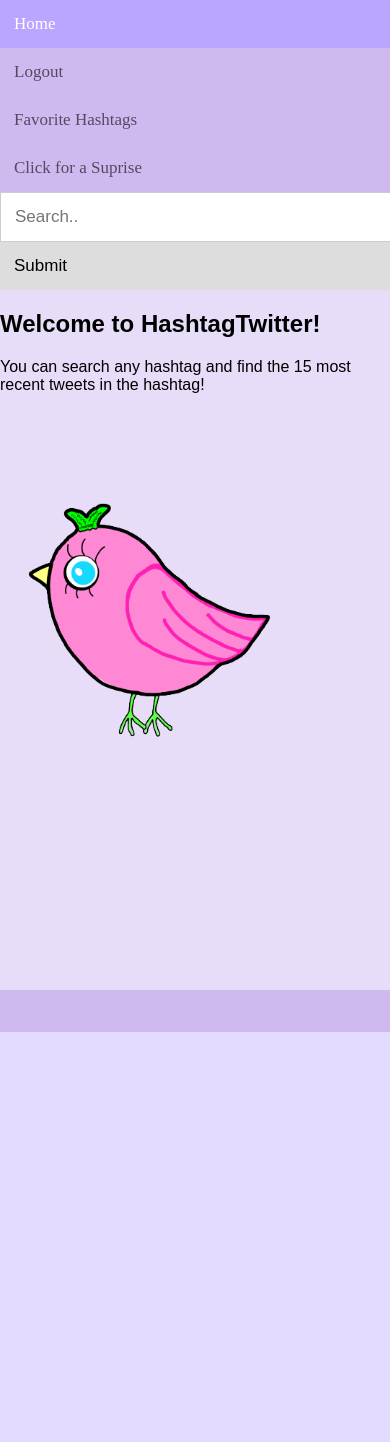
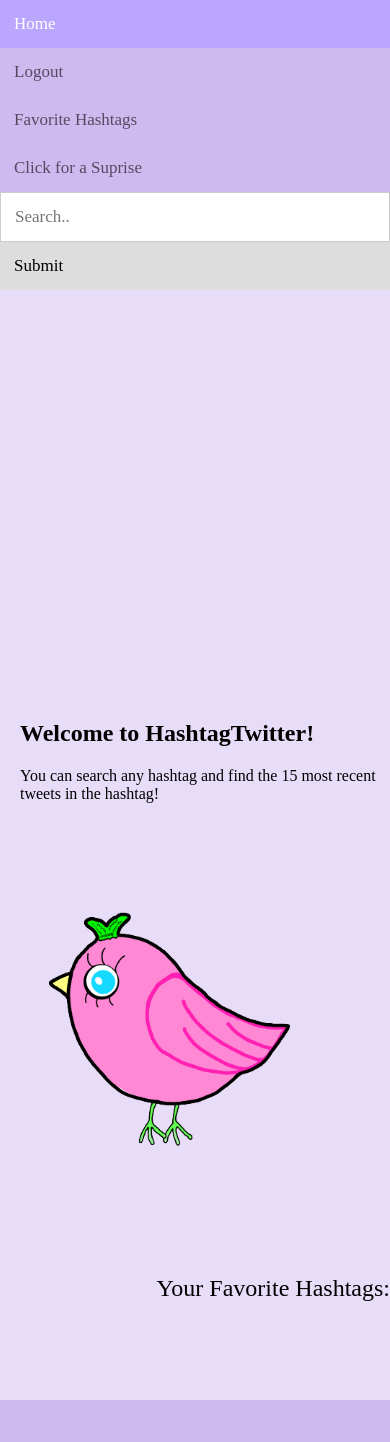
Before and after one commit to ksmith362/DesignProjectProject, a PHP site: page /Homepage2.php in a window 390 px wide; the page is wider, and only the part inside the window is pictured. Before the commit the page ends 1032 px from the top of that part, so only its background shows below. Run offline with PHP 8.4, Linux system fonts and the light colour scheme; the visitor is signed in with stand-in values (Sample User, id 1); data that the repository does not hold is empty; some web fonts are replaced.

Commit message:
Fixed indentation on all files. Adding the feature where you can save hashtags and they will be displayed on the homepage as well as the page where you can save the hashtags themselves. Began working on the code to delete hashtags you no longer want to favorite, and the html on the homepage.

```diff
--- a/Homepage2.php
+++ b/Homepage2.php
@@ -1,54 +1,33 @@
 <?php
-
-
 session_start();
-
-
-
 if (!(isset($_SESSION['username']) && $_SESSION['username'] != '')) {
-
 header('Location: CantDoThat.php');
-
 }else{
-
-
 }
-
 ?>
-
 <!DOCTYPE html>
 <html>
-
     <head>
-<style>
-
         <link rel="stylesheet" href="https://use.typekit.net/osn2stl.css">
         <meta name="viewport" content="width=device-width, initial-scale=1">
+        <style>
         * {box-sizing: border-box;}
-
         body {
         margin: 0;
         font-family: Arial, Helvetica, sans-serif;
-
         }
-
         .footer {
         background-color: #cfbaf0;
         padding: 10px;
         width: 100%;
-
         }
-
         .topnav {
         overflow: hidden;
         background-color: #cfbaf0;
         font-family: input-serif,serif;
         font-weight: 400;
         font-style: normal;
-
-
         }
-
         .topnav a {
         float: left;
         display: block;
@@ -58,29 +37,23 @@ body {
         text-decoration: none;
         font-size: 17px;
         }
-
         .topnav a:hover {
         background-color: #faf8fe;
         color: #534a60;
         }
-
         .topnav a.active {
-  background-color: #BAA5FF;
+        background-color: #baa5ff;
         color: white;
         }
-
         .topnav .search-container {
         float: right;
         }
-
         .topnav input[type=text] {
         padding: 6px;
         margin-top: 8px;
         font-size: 17px;
         border: none;
         }
-
-
         .topnav .search-container button {
         float: right;
         padding: 6px;
@@ -90,12 +63,13 @@ body {
         font-size: 17px;
         border: none;
         cursor: pointer;
+        font-family: input-serif,serif;
+        font-weight: 400;
+        font-style: normal;
         }
-
         .topnav .search-container button:hover {
         background: #BAA5FF;
         }
-
         @media screen and (max-width: 600px) {
         .topnav .search-container {
         float: none;
@@ -107,24 +81,44 @@ body {
         width: 100%;
         margin: 0;
         padding: 14px;
+        font-family: input-serif,serif;
+        font-weight: 400;
+        font-style: normal;
         }
         .topnav input[type=text] {
         border: 1px solid #ccc;
-  }
+        font-family: input-serif,serif;
+        font-weight: 400;
+        font-style: normal;
         }
         .content {
         background-color: #e7ddf8;
-  height: 680px;
+        height: 700px;
         width: 100%;
+        font-family: input-serif,serif;
+        font-weight: 400;
+        font-style: normal;
         }
-
+        .saved-hashtags h2{
+        float: right;
+        background-color: #e7ddf8;
+        font-family: input-serif,serif;
+        font-weight: 400;
+        font-style: normal;
+        padding-left: 20px;
+        }
+        .welcomeText{
+        float: right;
+        background-color: #e7ddf8;
+        font-family: input-serif,serif;
+        font-weight: 400;
+        font-style: normal;
+        padding-left: 20px;
+        }
         </style>
     </head>
     <body>
-
-
         <div class="content">
-
             <div class="topnav">
                 <a class="active" href="Homepage2.php">Home</a>
                 <a href="LogoutProcess.php">Logout</a>
@@ -132,16 +126,31 @@ body {
                 <a href="/////makesomethinghere**********">Click for a Suprise</a>
                 <div class="search-container">
                     <form action="SearchedHashtag.php" method="POST">
-      <input type="text" placeholder="Search.." name="hashtag">
+                        <input type="text" placeholder="Search.." name="searchedHashtag">
                         <button type="value">Submit</button>
                     </form>
                 </div>
             </div>
-<div class="content">
+        </div>
+        <div class="welcomeText">
             <h2>Welcome to HashtagTwitter!</h2>
             <p>You can search any hashtag and find the 15 most recent tweets in the hashtag!</p>
             <img src="TwitterLogo.png" alt="Walmart Bird" width="300" height="auto">
         </div>
+        <div class="content">
+            <div class="saved-hashtags">
+                <h2>Your Favorite Hashtags:</h2>
+                <?php
+                $connection=mysqli_connect("localhost", "root" , "root", "favorites");
+                $res=mysqli_query($connection,"select * from favoritehashtags");
+                while($row=mysqli_fetch_assoc($res)){
+
+                echo "<br> " .$row["hashtag"] . "<br />";
+                }
+                ?>
+            </div>
+        </div>
+
                 <div class="footer">
                     <marquee behavior="scroll" direction="right" scrollamount="10"> HashtagTwitter HashtagTwitter HashtagTwitter HashtagTwitter HashtagTwitter HashtagTwitter HashtagTwitter HashtagTwitter HashtagTwitter HashtagTwitter HashtagTwitter HashtagTwitter HashtagTwitter HashtagTwitter HashtagTwitter HashtagTwitter HashtagTwitter HashtagTwitter HashtagTwitter HashtagTwitter HashtagTwitter HashtagTwitter HashtagTwitter HashtagTwitter HashtagTwitter HashtagTwitter HashtagTwitter HashtagTwitter HashtagTwitter HashtagTwitter</marquee>
                     </marquee>
```
Also changed, not shown: CreateAccount.php (+1 -29 lines), DeleteHashtagProcess.php (added, +11 -0 lines), Favorites.php (+40 -36 lines), FavoritesProcess.php (+5 -12 lines), Login.php (+10 -28 lines), LoginProcess.php (+4 -3 lines), SearchedHashtag.php (+20 -11 lines), SuccessfullyLoggedOut.php (+3 -34 lines), WrongInformation.php (+0 -28 lines), index2.html (added, +38 -0 lines). Lines whose indentation alone changed are shown as unchanged.
